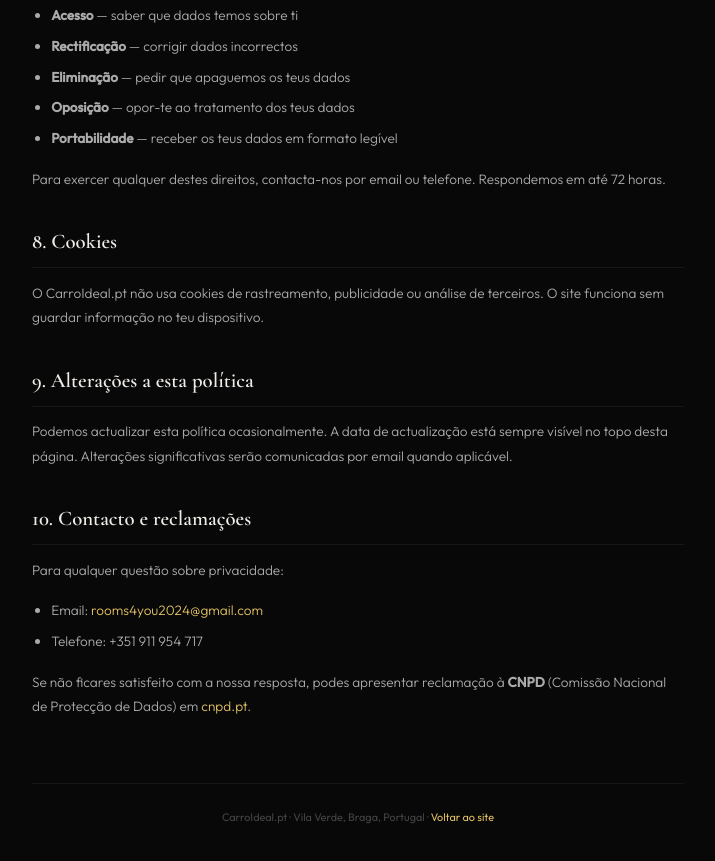
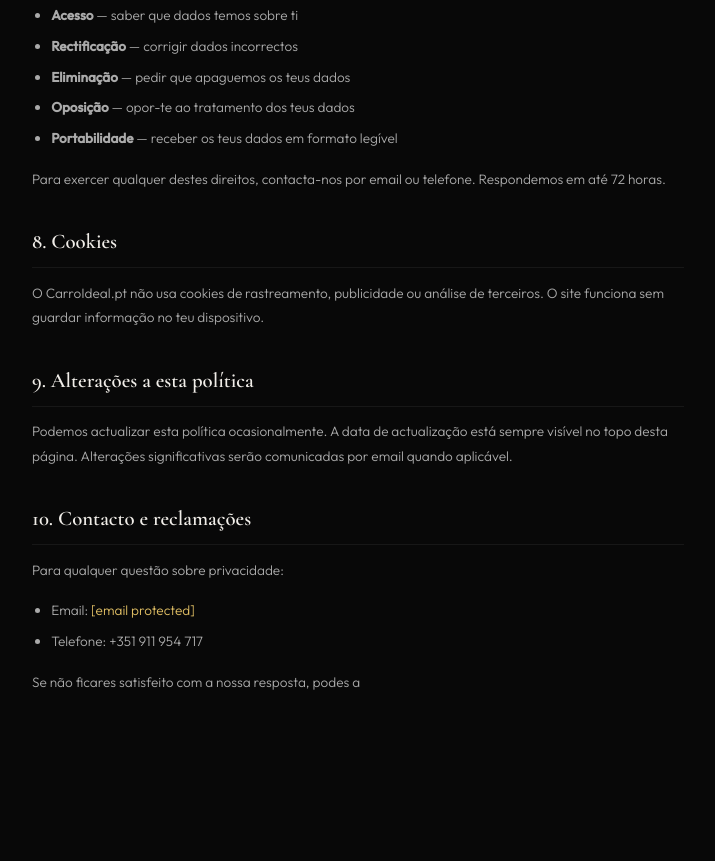
Before and after one commit to josedias2019/Carroideal, a plain HTML site: page privacidade.html in a window 1280 px wide. Shown: the part 1835-2696 px from the top of the page, without its empty margins (282-997 px from the left). After the commit the page ends 2609 px from the top, so only its background shows below. Drawn offline with nearby package versions, Linux system fonts and the light colour scheme.

Commit message:
Update privacidade.html
Novo

```diff
--- a/privacidade.html
+++ b/privacidade.html
@@ -36,7 +36,7 @@ footer{margin-top:4rem;padding-top:1.5rem;border-top:1px solid rgba(255,255,255,
 
 <h2>1. Quem somos</h2>
 <p>O <strong>CarroIdeal.pt</strong> é um serviço de consultoria automóvel independente, gerido por José Dias, com sede em Vila Verde, Braga, Portugal.</p>
-<p>Contacto: <a href="mailto:rooms4you2024@gmail.com">rooms4you2024@gmail.com</a> · +351 911 954 717</p>
+<p>Contacto: <a href="/cdn-cgi/l/email-protection#275548484a54135e48521517151367404a464e4b0944484a"><span class="__cf_email__" data-cfemail="13617c7c7e60276a7c662123212753747e727a7f3d707c7e">[email&#160;protected]</span></a> · +351 911 954 717</p>
 
 <h2>2. Que dados recolhemos</h2>
 <p>Recolhemos apenas os dados que tu nos forneces voluntariamente:</p>
@@ -93,14 +93,7 @@ footer{margin-top:4rem;padding-top:1.5rem;border-top:1px solid rgba(255,255,255,
 <h2>10. Contacto e reclamações</h2>
 <p>Para qualquer questão sobre privacidade:</p>
 <ul>
-  <li>Email: <a href="mailto:rooms4you2024@gmail.com">rooms4you2024@gmail.com</a></li>
+  <li>Email: <a href="/cdn-cgi/l/email-protection#780a1717150b4c01170d4a484a4c381f15191114561b1715"><span class="__cf_email__" data-cfemail="92e0fdfdffe1a6ebfde7a0a2a0a6d2f5fff3fbfebcf1fdff">[email&#160;protected]</span></a></li>
   <li>Telefone: +351 911 954 717</li>
 </ul>
-<p>Se não ficares satisfeito com a nossa resposta, podes apresentar reclamação à <strong>CNPD</strong> (Comissão Nacional de Protecção de Dados) em <a href="https://www.cnpd.pt" target="_blank">cnpd.pt</a>.</p>
-
-<footer>
-  CarroIdeal.pt · Vila Verde, Braga, Portugal · <a href="index.html">Voltar ao site</a>
-</footer>
-
-</body>
-</html>
+<p>Se não ficares satisfeito com a nossa resposta, podes a
```
